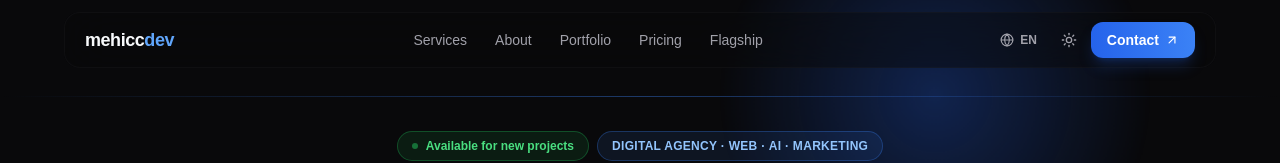
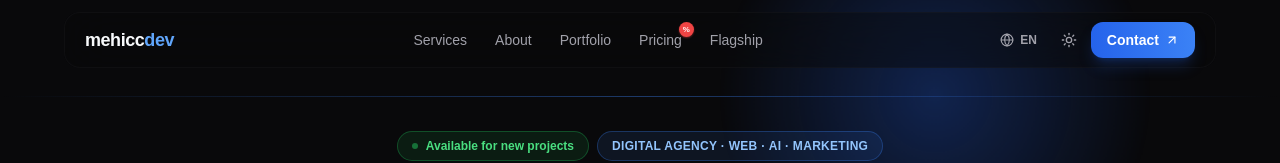
Before and after one commit to Bakeee99/mehiccdev, a Next.js app: page / in a window 1280 px wide. Shown: the top 163 px of the page. Built offline with nearby package versions, Linux system fonts and the light colour scheme.

Commit message:
Snizenje %

```diff
--- a/components/sections/Navbar.tsx
+++ b/components/sections/Navbar.tsx
@@ -43,7 +43,7 @@ export function Navbar() {
     { label: L.services,  href: "#usluge"    },
     { label: L.about,     href: "#o-nama"    },
     { label: L.portfolio, href: "#portfolio" },
-    { label: L.pricing,   href: "#cjenovnik" },
+    { label: L.pricing,   href: "#cjenovnik", promo: true },
     { label: L.saas,      href: "#saas"      },
   ];
 
@@ -73,11 +73,20 @@ export function Navbar() {
               <li key={link.href}>
                 <a
                   href={link.href}
-                  className="px-3 py-2 rounded-xl text-sm font-medium text-[var(--text-muted)]
+                  className="relative px-3 py-2 rounded-xl text-sm font-medium text-[var(--text-muted)]
                              hover:text-[var(--text)] hover:bg-[var(--surface)]
                              transition-all duration-200"
                 >
                   {link.label}
+                  {"promo" in link && link.promo && (
+                    <span className="absolute -top-0.5 right-0 w-[15px] h-[15px] rounded-full
+                                     flex items-center justify-center
+                                     bg-red-500 text-white text-[8px] font-extrabold
+                                     shadow-sm shadow-red-500/40 animate-pulse pointer-events-none"
+                          aria-label="Akcijske cijene">
+                      %
+                    </span>
+                  )}
                 </a>
               </li>
             ))}
@@ -150,7 +159,17 @@ export function Navbar() {
                   className="flex items-center justify-between text-[15px] font-semibold text-[var(--text)] py-3.5
                              border-b border-[var(--border)] last:border-0"
                 >
-                  {link.label}
+                  <span className="relative inline-block">
+                    {link.label}
+                    {"promo" in link && link.promo && (
+                      <span className="absolute -top-1.5 -right-4 w-[15px] h-[15px] rounded-full
+                                       flex items-center justify-center
+                                       bg-red-500 text-white text-[8px] font-extrabold pointer-events-none"
+                            aria-label="Akcijske cijene">
+                        %
+                      </span>
+                    )}
+                  </span>
                   <ArrowUpRight size={14} className="text-[var(--text-muted)]" />
                 </a>
               ))}
--- a/components/sections/Pricing.tsx
+++ b/components/sections/Pricing.tsx
@@ -25,7 +25,7 @@ import { useReveal } from "@/lib/useReveal";
 import { useLanguage } from "@/components/ui/LanguageProvider";
 
 // ── Types ───────────────────────────────────────────────────────────────────
-type AppPlan = { name: string; tag: string; price: string; oldPrice?: string; promoNote?: string; monthly: string; from?: boolean; gift: string; features: string[] };
+type AppPlan = { name: string; tag: string; price: string; oldPrice?: string; promoNote?: string; discountBadge?: string; monthly: string; from?: boolean; gift: string; features: string[] };
 type MktPlan = { name: string; tag: string; price: string; note: string; features: string[] };
 type PricingData = {
   eyebrow: string; heading: string; headingAccent: string; subtitle: string;
@@ -70,7 +70,7 @@ const PRICING: Record<"bs" | "en", PricingData> = {
       },
       {
         name: "Business", tag: "Kompletan sistem rezervacija i najma, kao Maximum Rent a Car. Prilagodljiv svemu što se iznajmljuje ili zakazuje.",
-        price: "1.400", oldPrice: "1.800", promoNote: "Cijena za prve klijente dok gradimo portfolio", monthly: "75", gift: "Rast",
+        price: "1.400", oldPrice: "1.800", discountBadge: "-22%", promoNote: "Cijena za prve klijente dok gradimo portfolio", monthly: "75", gift: "Rast",
         features: [
           "SVE iz Startera, plus:",
           "Više povezanih dijelova (katalog + upiti + admin panel)",
@@ -150,7 +150,7 @@ const PRICING: Record<"bs" | "en", PricingData> = {
       },
       {
         name: "Business", tag: "A complete booking and rental system, like Maximum Rent a Car. Adaptable to anything you rent out or schedule.",
-        price: "1,400", oldPrice: "1,800", promoNote: "Early-client price while we build our portfolio", monthly: "75", gift: "Growth",
+        price: "1,400", oldPrice: "1,800", discountBadge: "-22%", promoNote: "Early-client price while we build our portfolio", monthly: "75", gift: "Growth",
         features: [
           "EVERYTHING in Starter, plus:",
           "Multiple connected parts (catalog + inquiries + admin panel)",
@@ -294,6 +294,13 @@ export function Pricing() {
                   {plan.oldPrice && (
                     <span className="text-lg font-bold text-[var(--text-muted)] line-through decoration-red-500/60 decoration-2">
                       €{plan.oldPrice}
+                    </span>
+                  )}
+                  {plan.discountBadge && (
+                    <span className="inline-flex items-center px-2 py-0.5 -rotate-3 rounded-lg
+                                     bg-red-500 text-white text-xs font-extrabold
+                                     shadow-md shadow-red-500/40 select-none">
+                      {plan.discountBadge}
                     </span>
                   )}
                 </div>
```
